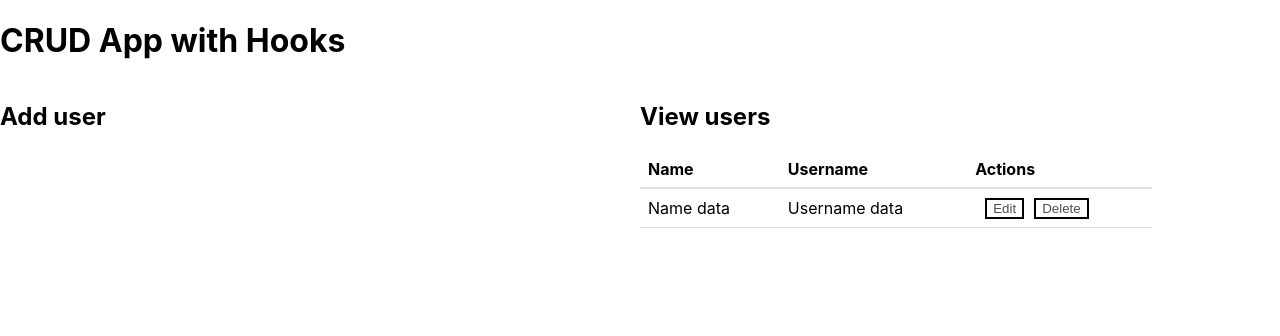
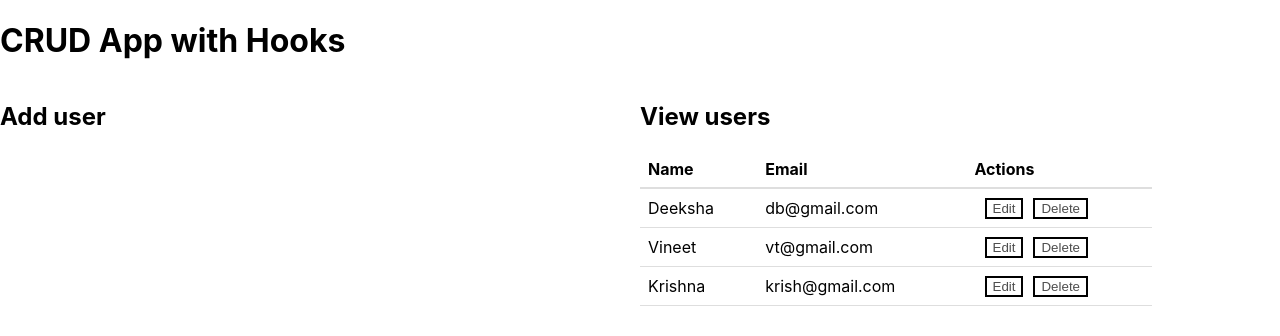
Before and after one commit to deeksha16222/crud-app-using-hooks, a React (Create React App) app: page / in a window 1280 px wide. Shown: the top 336 px of the page. Built offline with nearby package versions, Linux system fonts and the light colour scheme.

Commit message:
second commit

```diff
--- a/src/App.js
+++ b/src/App.js
@@ -1,8 +1,14 @@
-
+import React, { useState } from "react";
 import "./App.css";
 import UserTable from "./tables/UserTable";
 
 function App() {
+  const usersData = [
+    { id: "1", name: "Deeksha", email: "db@gmail.com" },
+    { id: "2", name: "Vineet", email: "vt@gmail.com" },
+    { id: "3", name: "Krishna", email: "krish@gmail.com" },
+  ];
+  const [data, setData] = useState(usersData);
   return (
     <div className="container">
       <h1>CRUD App with Hooks</h1>
@@ -12,7 +18,7 @@ function App() {
         </div>
         <div className="flex-large">
           <h2>View users</h2>
-          <UserTable/>
+          <UserTable users={data} />
         </div>
       </div>
     </div>
--- /dev/null
+++ b/src/forms/AddUser.js
@@ -0,0 +1,5 @@
+import React from "react";
+
+export default function AddUser() {
+  return <div></div>;
+}
--- a/src/tables/UserTable.js
+++ b/src/tables/UserTable.js
@@ -1,29 +1,35 @@
 import React from "react";
 
-export default function UserTable() {
+export default function UserTable(props) {
   return (
     <div>
       <table>
         <thead>
           <tr>
             <th>Name</th>
-            <th>Username</th>
+            <th>Email</th>
             <th>Actions</th>
           </tr>
         </thead>
         <tbody>
-          <tr>
-            <td>Name data</td>
-            <td>Username data</td>
-            <td>
-              <button className="button muted-button">Edit</button>
-              <button className="button muted-button">Delete</button>
-            </td>
-          </tr>
+          {props.users.length > 0 ? (
+            props.users.map((user) => (
+              <tr key={user.id}>
+                <td>{user.name}</td>
+                <td>{user.email}</td>
+                <td>
+                  <button className="button muted-button">Edit</button>
+                  <button className="button muted-button">Delete</button>
+                </td>
+              </tr>
+            ))
+          ) : (
+            <tr>
+              <td colSpan={3}>No users</td>
+            </tr>
+          )}
         </tbody>
       </table>
-
-
     </div>
   );
 }
```
